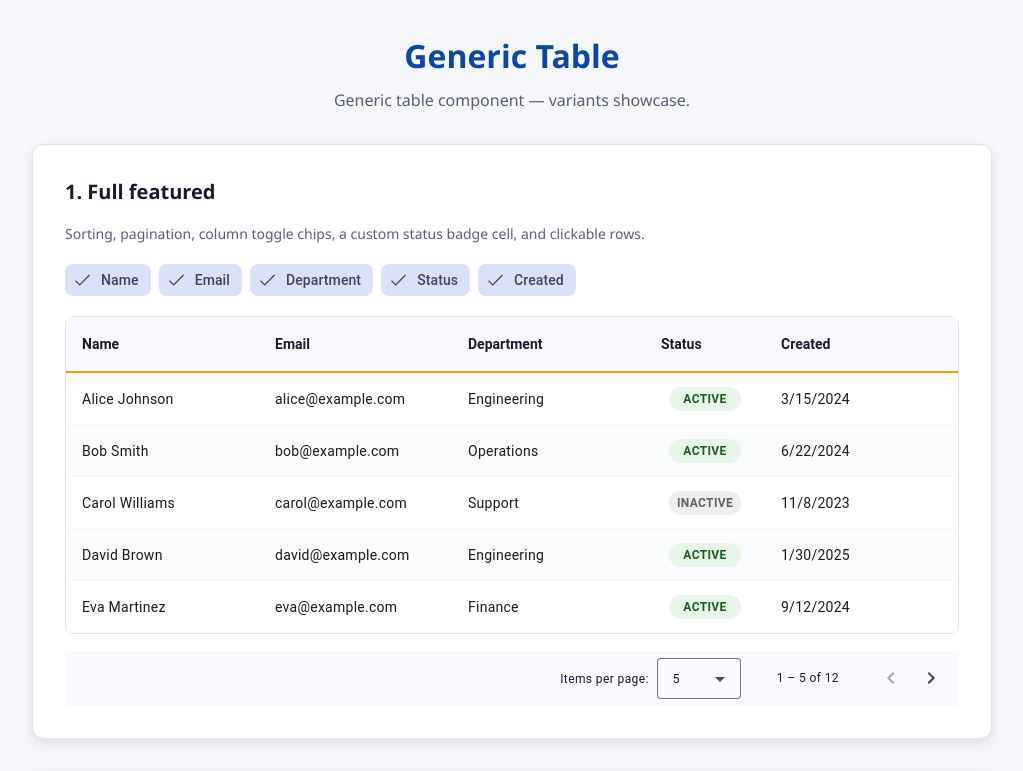
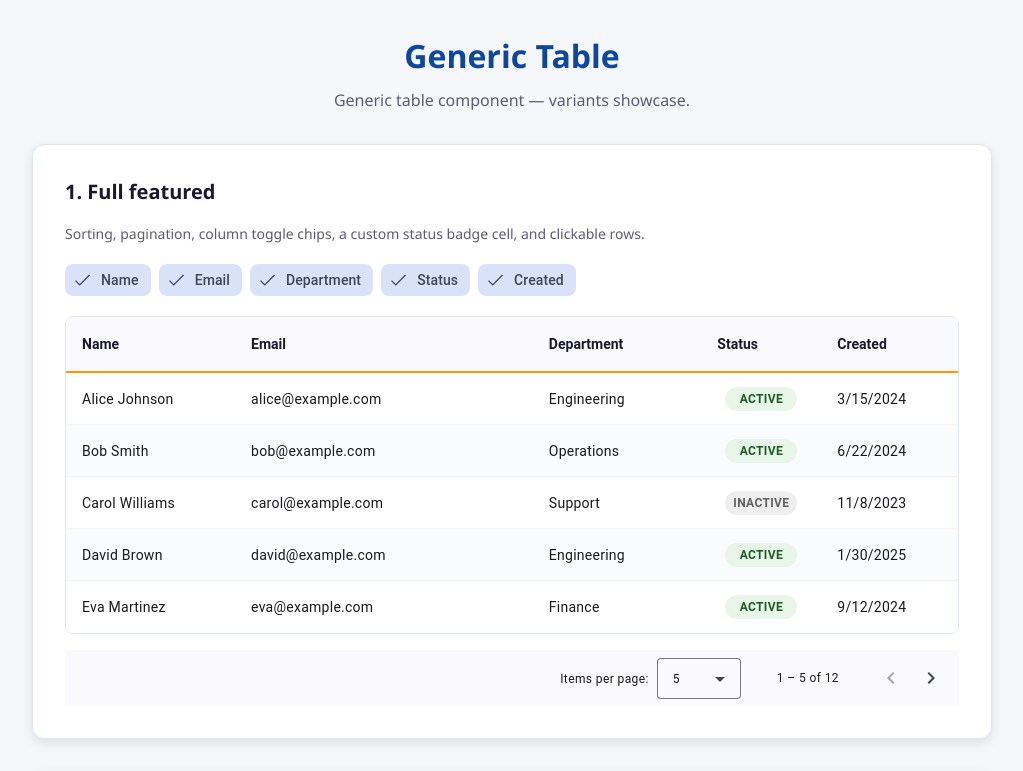
Before and after one commit to kkuchar2/angular_generic_table, an Angular app: page / in a window 1280 px wide. Shown: the top 771 px of the page, without its empty margins (128-1151 px from the left). Built offline with nearby package versions, Linux system fonts and the light colour scheme.

Commit message:
Refactor column width handling in generic table for improved layout flexibility

```diff
--- a/src/app/components/generic-table/generic-table.component.html
+++ b/src/app/components/generic-table/generic-table.component.html
@@ -29,8 +29,7 @@
               mat-header-cell
               *matHeaderCellDef
               mat-sort-header
-              [style.width]="col.width"
-              [style.min-width]="col.minWidth"
+              [ngStyle]="columnWidthStyles(col)"
               [style.text-align]="col.align ?? 'left'"
             >
               {{ col.header }}
@@ -40,14 +39,18 @@
               mat-header-cell
               *matHeaderCellDef
               class="generic-table__header--plain"
-              [style.width]="col.width"
-              [style.min-width]="col.minWidth"
+              [ngStyle]="columnWidthStyles(col)"
               [style.text-align]="col.align ?? 'left'"
             >
               {{ col.header }}
             </th>
           }
-          <td mat-cell *matCellDef="let row" [style.text-align]="col.align ?? 'left'">
+          <td
+            mat-cell
+            *matCellDef="let row"
+            [ngStyle]="columnWidthStyles(col)"
+            [style.text-align]="col.align ?? 'left'"
+          >
             @if (getCellTemplate(col.key); as template) {
               <ng-container
                 [ngTemplateOutlet]="template"
--- a/src/app/components/generic-table/generic-table.component.scss
+++ b/src/app/components/generic-table/generic-table.component.scss
@@ -37,8 +37,12 @@
 }
 
 table {
-  width: 100%;
-  table-layout: fixed;
+  // Grow past the container when column min-widths require it; the scroll
+  // wrapper handles overflow. `table-layout: fixed` ignores min-width and
+  // squeezes flexible columns when another column has an explicit width.
+  width: max-content;
+  min-width: 100%;
+  table-layout: auto;
 }
 
 .mat-mdc-header-cell,
--- a/src/app/components/generic-table/generic-table.component.ts
+++ b/src/app/components/generic-table/generic-table.component.ts
@@ -1,4 +1,4 @@
-import { NgTemplateOutlet } from '@angular/common';
+import { NgStyle, NgTemplateOutlet } from '@angular/common';
 import {
   ChangeDetectionStrategy,
   Component,
@@ -31,7 +31,7 @@ import { ColumnDef, GenericTableCellContext } from './generic-table.types';
  */
 @Component({
   selector: 'app-generic-table',
-  imports: [NgTemplateOutlet, MatTableModule, MatSortModule, MatPaginatorModule, MatChipsModule],
+  imports: [NgStyle, NgTemplateOutlet, MatTableModule, MatSortModule, MatPaginatorModule, MatChipsModule],
   templateUrl: './generic-table.component.html',
   styleUrl: './generic-table.component.scss',
   changeDetection: ChangeDetectionStrategy.OnPush,
@@ -137,6 +137,22 @@ export class GenericTableComponent<T = unknown> {
     });
   }
 
+  /** Inline width constraints applied to header and body cells. */
+  columnWidthStyles(column: ColumnDef<T>): Record<string, string> {
+    const styles: Record<string, string> = {};
+
+    if (column.width) {
+      styles['width'] = column.width;
+    }
+
+    const minWidth = column.minWidth ?? column.width;
+    if (minWidth) {
+      styles['min-width'] = minWidth;
+    }
+
+    return styles;
+  }
+
   /** Resolve the plain-text value for a cell without a custom template. */
   formatCell(column: ColumnDef<T>, row: T): string | number {
     if (column.cell) {
```
